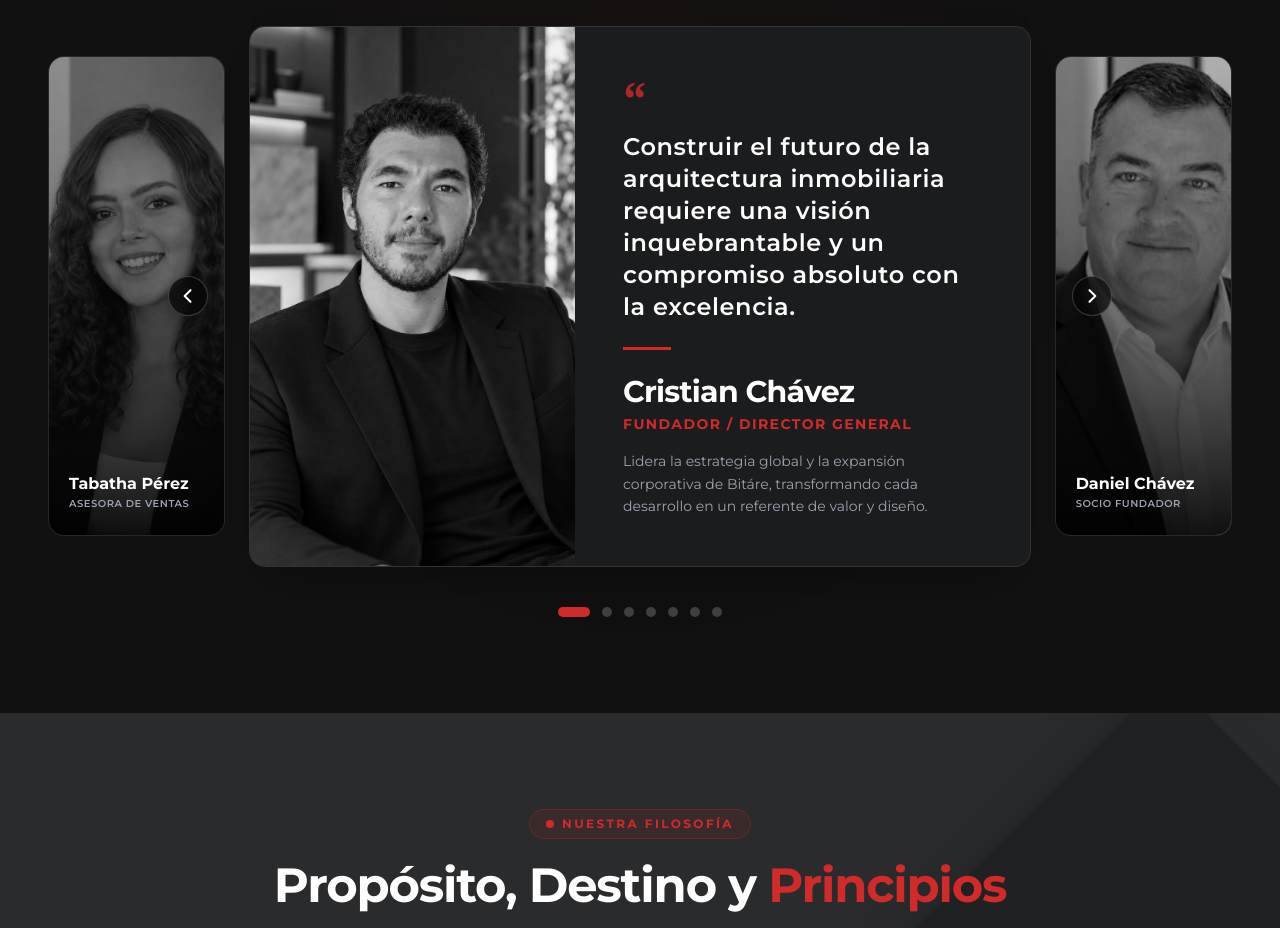
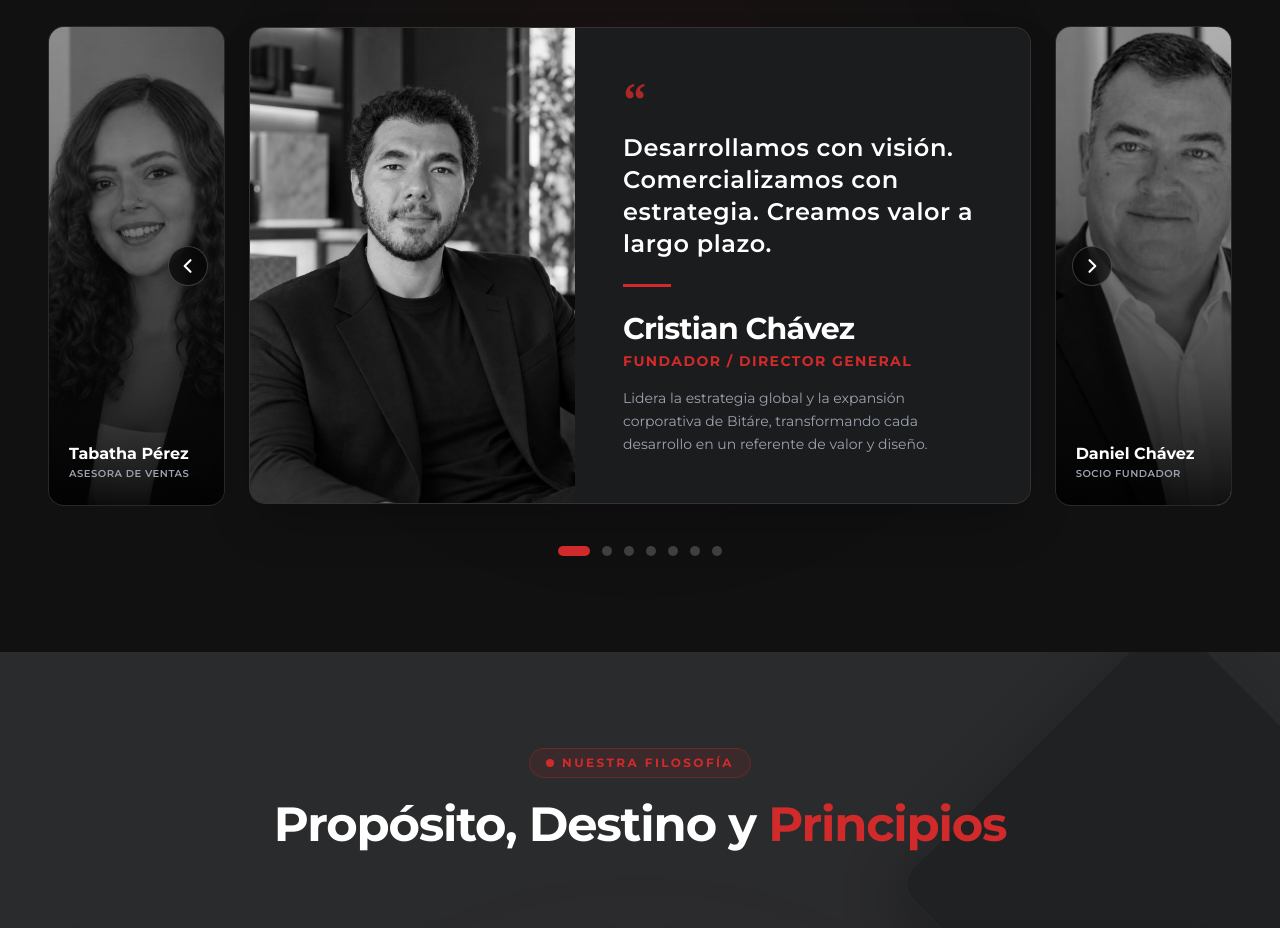
Before and after one commit to jhon-henao13/bitare-inmobiliaria, a React (Vite) app: page /nosotros in a window 1280 px wide. Shown: the part 840-1768 px from the top of the page. Built offline with nearby package versions, Linux system fonts and the light colour scheme.

Commit message:
fix comentar seccion testimonios & change frase-text in Cristian of TeamLeadership About

```diff
--- a/src/pages/Home/Home.jsx
+++ b/src/pages/Home/Home.jsx
@@ -9,7 +9,7 @@ const Home = () => {
       <Hero />
       <AboutSummary />
       <TeamAndProjects />
-      <Testimonials />
+      {/* <Testimonials /> */}
     </main>
   );
 };
--- a/src/pages/Nosotros/TeamLeadership.jsx
+++ b/src/pages/Nosotros/TeamLeadership.jsx
@@ -15,7 +15,7 @@ const teamMembers = [
     id: 1,
     name: 'Cristian Chávez',
     role: 'Fundador / Director General',
-    quote: 'Construir el futuro de la arquitectura inmobiliaria requiere una visión inquebrantable y un compromiso absoluto con la excelencia.',
+    quote: 'Desarrollamos con visión. Comercializamos con estrategia. Creamos valor a largo plazo.',
     bio: 'Lidera la estrategia global y la expansión corporativa de Bitáre, transformando cada desarrollo en un referente de valor y diseño.',
     image: cristianImg,
   },
```
